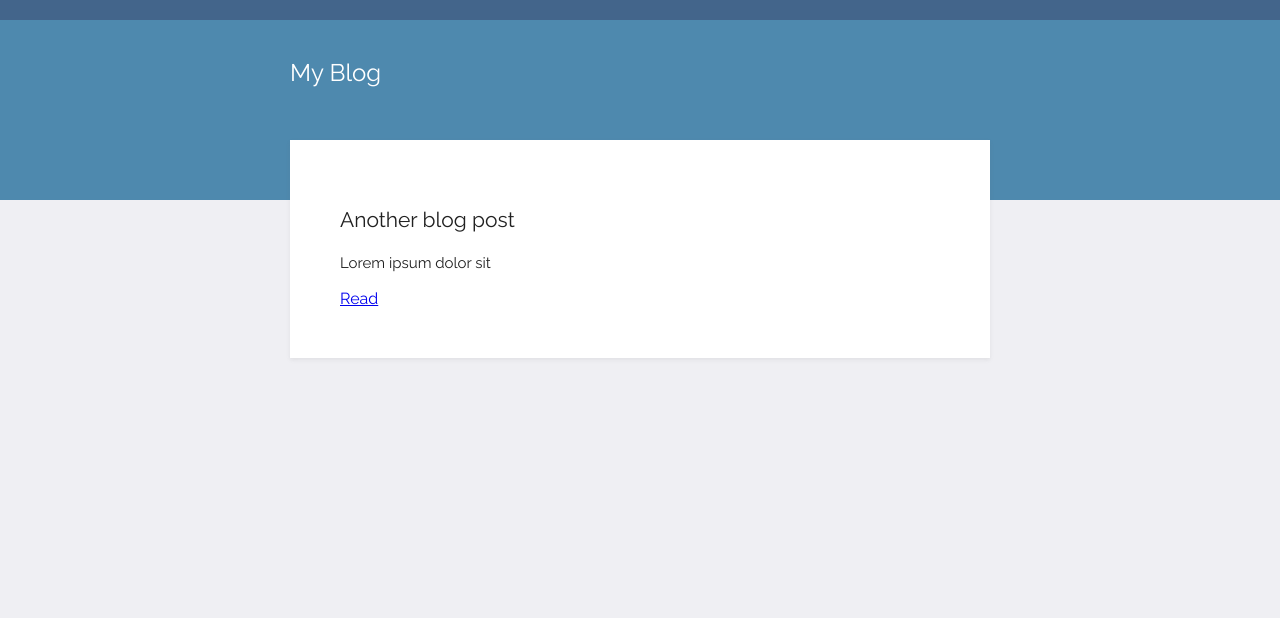
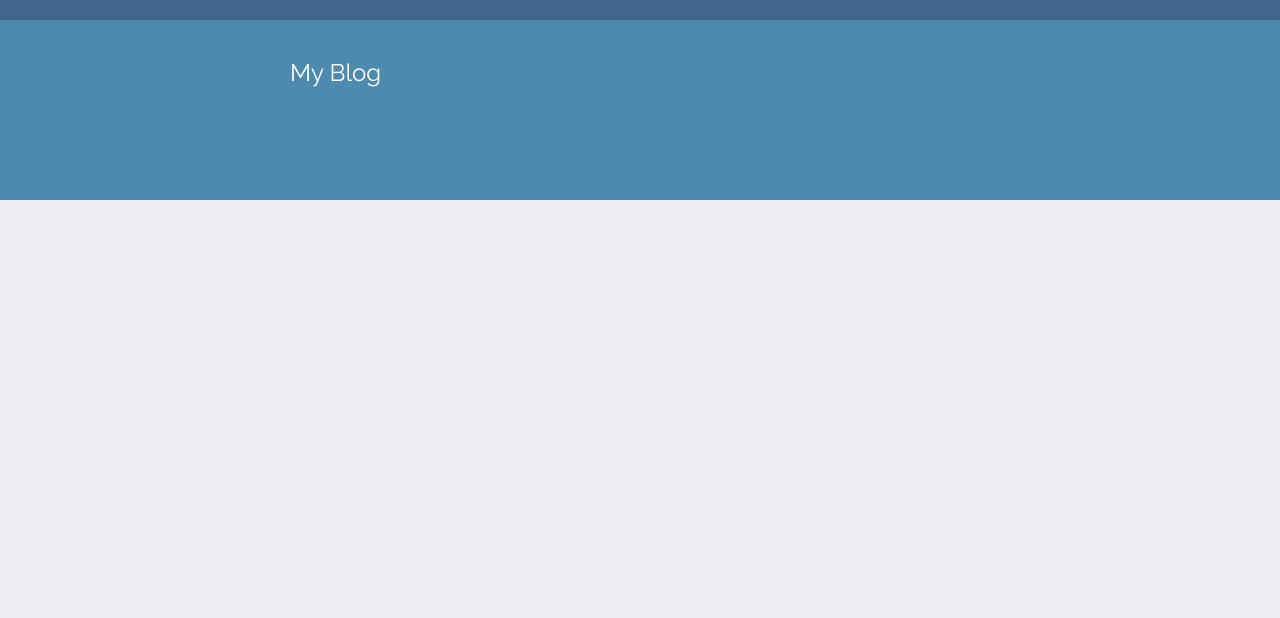
Before and after one commit to sohamrathod4567-hub/100-days-of-python, a Flask app: page / in a window 1280 px wide. Shown: the top 618 px of the page. Run offline with Flask 3, Linux system fonts and the light colour scheme; data that the repository does not hold is empty.

Commit message:
Made some small changes

```diff
--- a/Day-57-Jinja/project/templates/index.html
+++ b/Day-57-Jinja/project/templates/index.html
@@ -2,7 +2,7 @@
 <html lang="en">
 <head>
     <meta charset="UTF-8">
-    <title>Title</title>
+    <title>My Fake Blogs</title>
     <link href="https://fonts.googleapis.com/css2?family=Raleway" rel="stylesheet">
     <link rel="stylesheet" href="../static/css/styles.css">
 </head>
@@ -15,19 +15,12 @@
     <div class="content">
         <div class="card">
             <h2>{{blog_post["title"]}}</h2>
-            <p class="text">{{blog_post["body"]}} </p>
+            <p class="text">{{blog_post["subtitle"]}} </p>
             <a href="#">Read</a>
         </div>
 
     </div>
     {% endfor %}
-    <div class="content">
-        <div class="card">
-            <h2>Another blog post</h2>
-            <p class="text">Lorem ipsum dolor sit </p>
-            <a href="#">Read</a>
-        </div>
-    </div>
 </div>
 </body>
 <footer>
```
